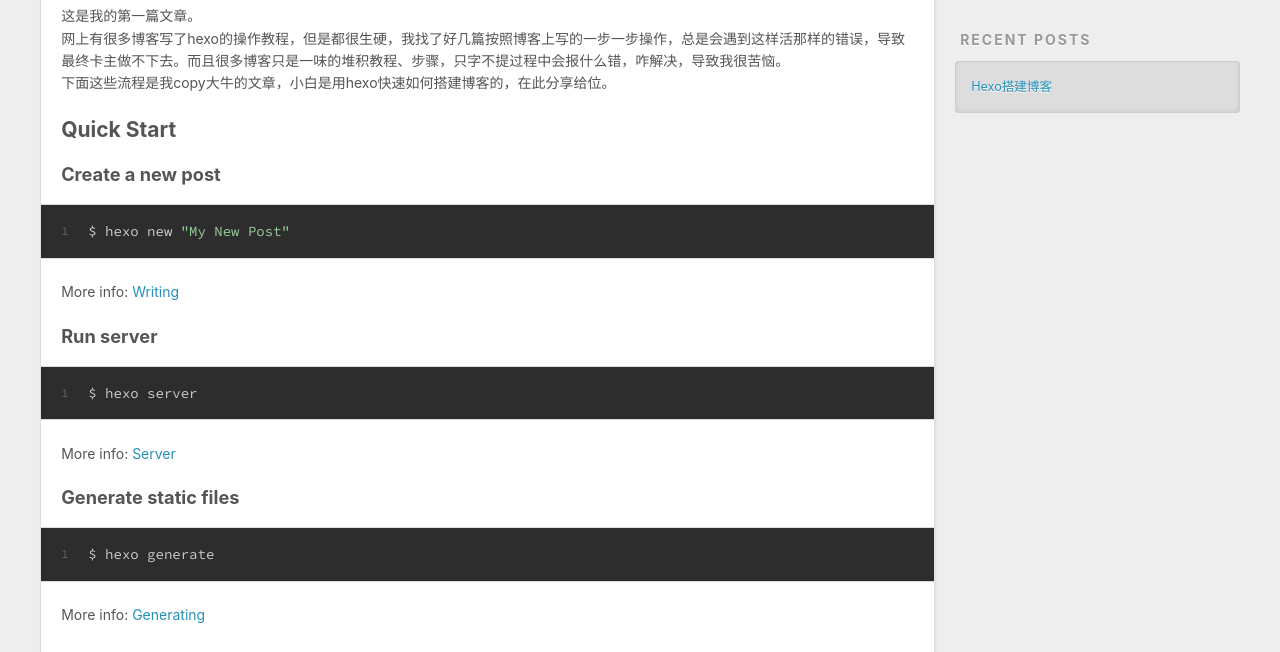
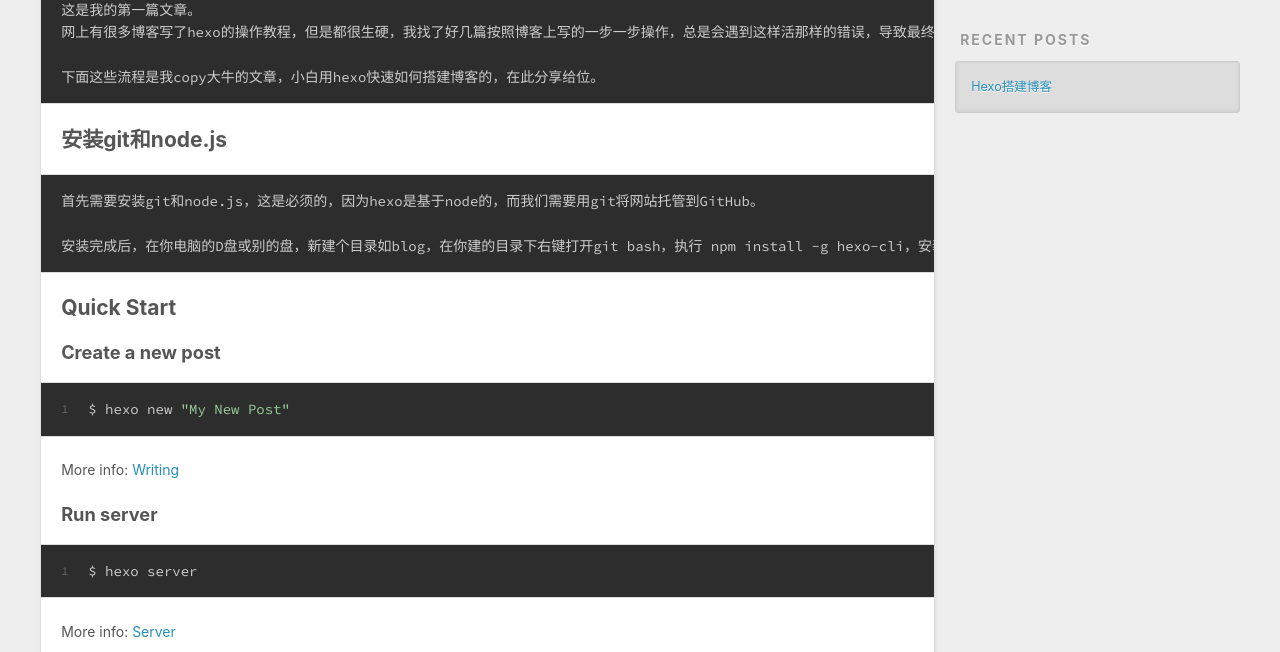
Before and after one commit to Southern3/Southern3.github.io, a plain HTML site: page index.html in a window 1280 px wide. Shown: the part 448-1100 px from the top of the page. Drawn offline with nearby package versions, Linux system fonts and the light colour scheme.

Commit message:
Site updated: 2020-02-05 17:23:07

```diff
--- a/index.html
+++ b/index.html
@@ -92,8 +92,12 @@
 
     <div class="article-entry" itemprop="articleBody">
 
-        <p>这是我的第一篇文章。<br>网上有很多博客写了hexo的操作教程，但是都很生硬，我找了好几篇按照博客上写的一步一步操作，总是会遇到这样活那样的错误，导致最终卡主做不下去。而且很多博客只是一味的堆积教程、步骤，只字不提过程中会报什么错，咋解决，导致我很苦恼。<br>下面这些流程是我copy大牛的文章，小白是用hexo快速如何搭建博客的，在此分享给位。</p>
-<h2 id="Quick-Start"><a href="#Quick-Start" class="headerlink" title="Quick Start"></a>Quick Start</h2><h3 id="Create-a-new-post"><a href="#Create-a-new-post" class="headerlink" title="Create a new post"></a>Create a new post</h3><figure class="highlight bash"><table><tr><td class="gutter"><pre><span class="line">1</span><br></pre></td><td class="code"><pre><span class="line">$ hexo new <span class="string">"My New Post"</span></span><br></pre></td></tr></table></figure>
+        <pre><code>这是我的第一篇文章。
+网上有很多博客写了hexo的操作教程，但是都很生硬，我找了好几篇按照博客上写的一步一步操作，总是会遇到这样活那样的错误，导致最终卡主做不下去。而且很多博客只是一味的堆积教程、步骤，只字不提过程中会报什么错。
+
+下面这些流程是我copy大牛的文章，小白用hexo快速如何搭建博客的，在此分享给位。</code></pre><h2 id="安装git和node-js"><a href="#安装git和node-js" class="headerlink" title="安装git和node.js"></a>安装git和node.js</h2><pre><code>首先需要安装git和node.js，这是必须的，因为hexo是基于node的，而我们需要用git将网站托管到GitHub。
+
+安装完成后，在你电脑的D盘或别的盘，新建个目录如blog，在你建的目录下右键打开git bash，执行 npm install -g hexo-cli，安装hexo客户端，执行命令后效果如下</code></pre><h2 id="Quick-Start"><a href="#Quick-Start" class="headerlink" title="Quick Start"></a>Quick Start</h2><h3 id="Create-a-new-post"><a href="#Create-a-new-post" class="headerlink" title="Create a new post"></a>Create a new post</h3><figure class="highlight bash"><table><tr><td class="gutter"><pre><span class="line">1</span><br></pre></td><td class="code"><pre><span class="line">$ hexo new <span class="string">"My New Post"</span></span><br></pre></td></tr></table></figure>
 
 <p>More info: <a href="https://hexo.io/docs/writing.html" target="_blank" rel="noopener">Writing</a></p>
 <h3 id="Run-server"><a href="#Run-server" class="headerlink" title="Run server"></a>Run server</h3><figure class="highlight bash"><table><tr><td class="gutter"><pre><span class="line">1</span><br></pre></td><td class="code"><pre><span class="line">$ hexo server</span><br></pre></td></tr></table></figure>
@@ -109,7 +113,7 @@
 
     </div>
     <footer class="article-footer">
-      <a data-url="http://yoursite.com/2020/02/05/hello-world/" data-id="ck691hjdu0000ukut56u2cukz" class="article-share-link">Share</a>
+      <a data-url="http://yoursite.com/2020/02/05/hello-world/" data-id="ck693tdmo0000ykutbnj3ag7f" class="article-share-link">Share</a>
 
 
     </footer>
```
Also changed, not shown: 2020/02/05/hello-world/index.html (+10 -6 lines).
